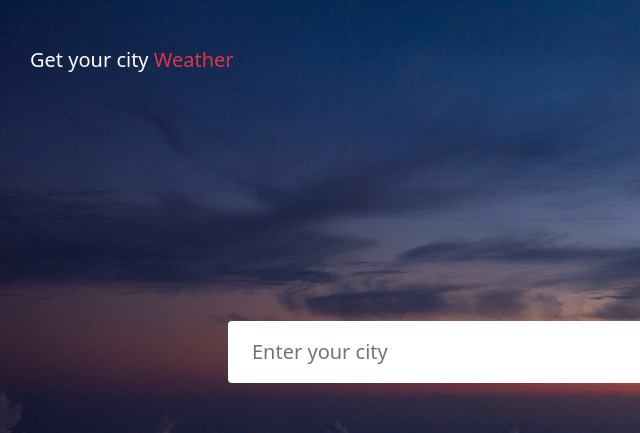
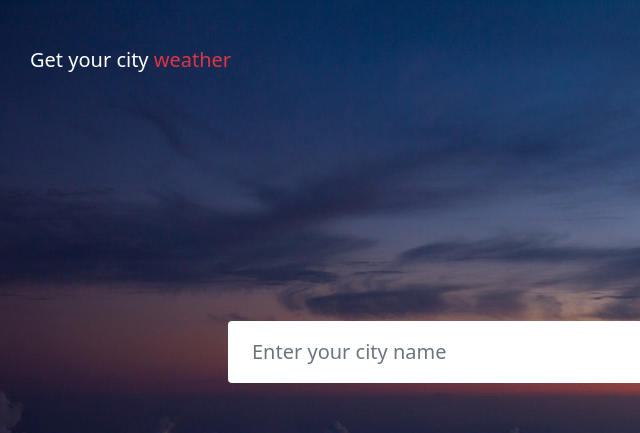
Before and after one commit to amiribnjaman/weather-site-accuweather-api, a plain HTML site: page index.html in a window 1280 px wide. Shown: the top 433 px of the page, 52-692 px from the left. Drawn offline with nearby package versions, Linux system fonts and the light colour scheme.

Commit message:
Input placeholder updated

```diff
--- a/index.html
+++ b/index.html
@@ -19,7 +19,7 @@
 <body>
 
     <header class=" container mt-5 d-flex justify-content-between">
-        <h5 class="text-white">Get your city <span class="text-danger">Weather</span> </h5>
+        <h5 class="text-white">Get your city <span class="text-danger">weather</span> </h5>
         <svg xmlns="http://www.w3.org/2000/svg" role="button" width="30" height="30" fill="currentColor"
             class="bi bi-list-nested fs-3 text-white" viewBox="0 0 16 16">
             <path fill-rule="evenodd"
@@ -32,7 +32,7 @@
             <div class="col-md-2"></div>
             <div class="col-md-8">
                 <div class="input-group mb-3">
-                    <input type="text" placeholder="Enter your city" class="form-control py-3 fs-5 border-0 ps-4" aria-label="Recipient's username"
+                    <input type="text" placeholder="Enter your city name" class="form-control py-3 fs-5 border-0 ps-4" aria-label="Recipient's username"
                         aria-describedby="basic-addon2">
                     <span class="input-group-text border-0 bg-white curs" role="button" id="basic-addon2">
                         <svg xmlns="http://www.w3.org/2000/svg" width="15" height="15" fill="currentColor" class="bi bi-search me-3 mt-1 fs-4" viewBox="0 0 16 16">
```
